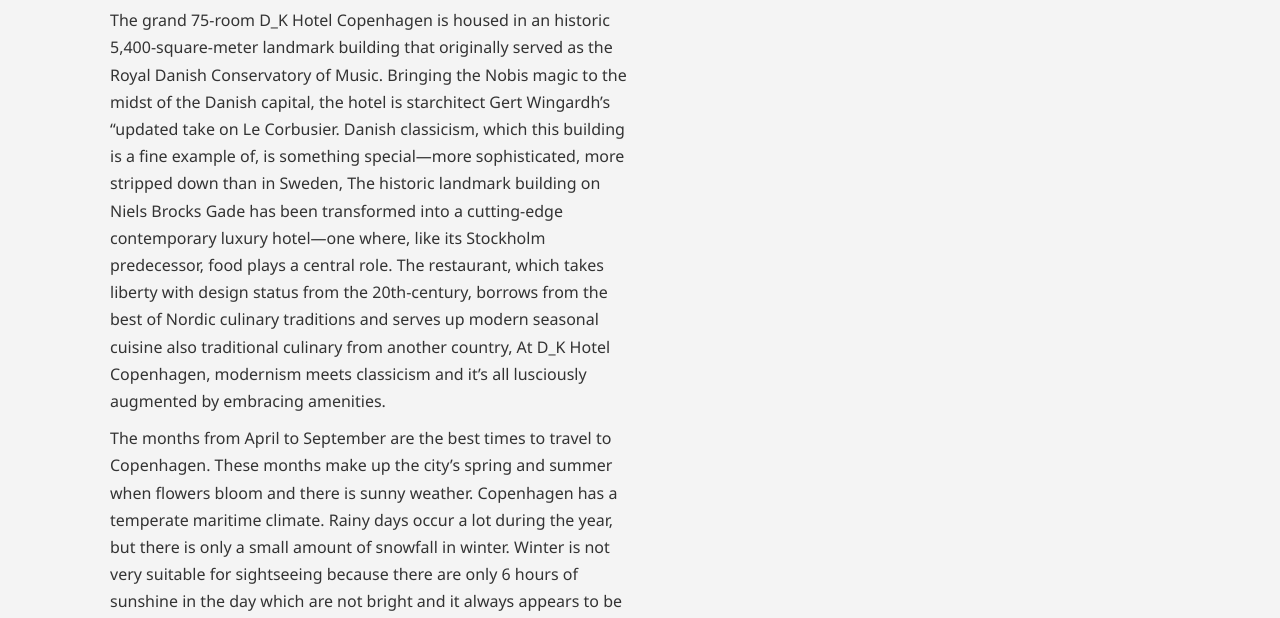
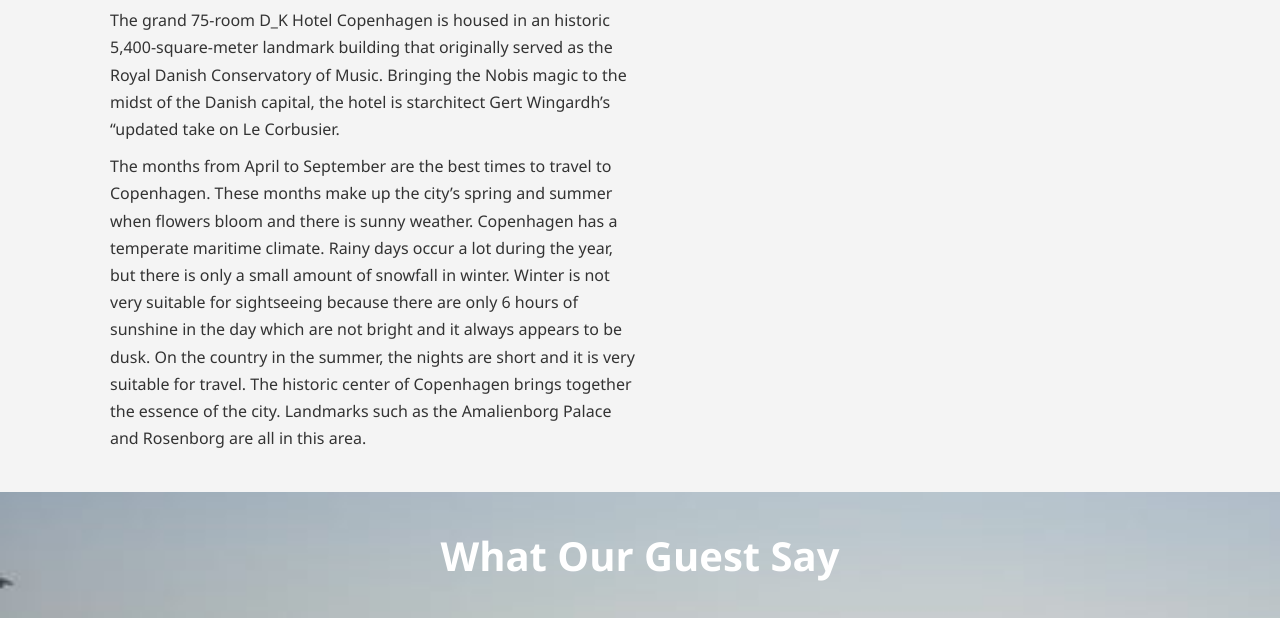
Before and after one commit to Deniastawanti/deniastawanti.github.io, a plain HTML site: page about.html in a window 1280 px wide. Shown: the part 168-786 px from the top of the page. Drawn offline with Linux system fonts and the light colour scheme.

Commit message:
changes paragraph about

```diff
--- a/about.html
+++ b/about.html
@@ -43,17 +43,7 @@
             5,400-square-meter landmark building that originally served as the
             Royal Danish Conservatory of Music. Bringing the Nobis magic to the
             midst of the Danish capital, the hotel is starchitect Gert
-            Wingardh’s “updated take on Le Corbusier. Danish classicism, which
-            this building is a fine example of, is something special—more
-            sophisticated, more stripped down than in Sweden, The historic
-            landmark building on Niels Brocks Gade has been transformed into a
-            cutting-edge contemporary luxury hotel—one where, like its Stockholm
-            predecessor, food plays a central role. The restaurant, which takes
-            liberty with design status from the 20th-century, borrows from the
-            best of Nordic culinary traditions and serves up modern seasonal
-            cuisine also traditional culinary from another country, At D_K Hotel
-            Copenhagen, modernism meets classicism and it’s all lusciously
-            augmented by embracing amenities.
+            Wingardh’s “updated take on Le Corbusier.
           </p>
           <p>
             The months from April to September are the best times to travel to
```
